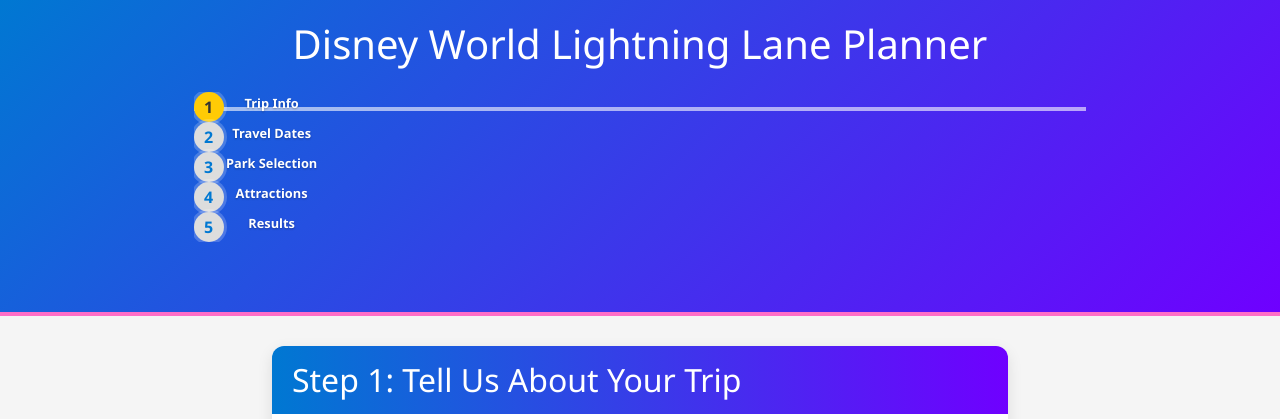
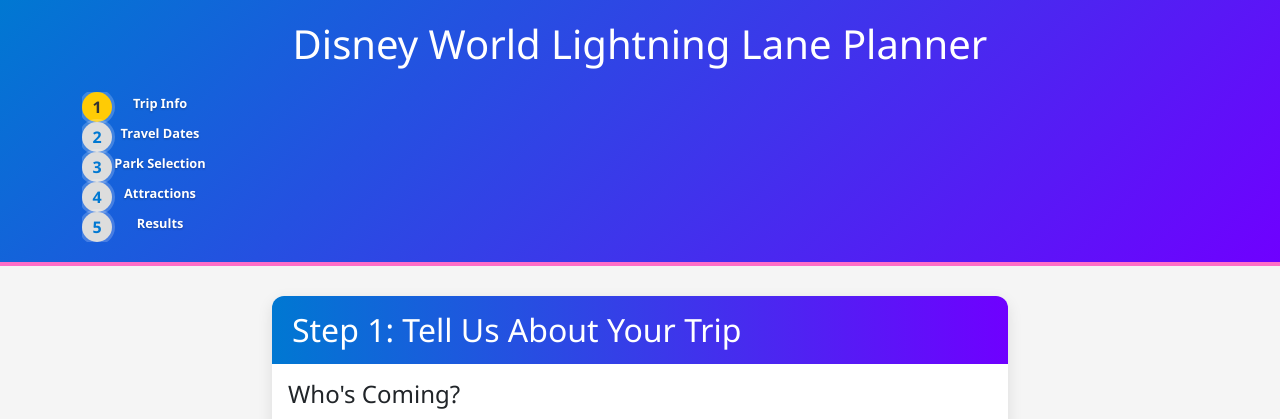
Before and after one commit to swa34/disney-lightning-planner, a Flask app: page /user_info in a window 1280 px wide. Shown: the top 419 px of the page. Run offline with Flask 3, Linux system fonts and the light colour scheme.

Commit message:
remove bar

```diff
--- a/static/style.css
+++ b/static/style.css
@@ -59,25 +59,7 @@
     position: relative;
 }
 
-/* --- PROGRESS BAR STYLING (Matches your multi-step progress in the templates) --- */
-.progress-bar {
-    display: flex;
-    justify-content: space-between;
-    margin: 20px auto 50px auto;
-    position: relative;
-    width: 80%;
-}
 
-.progress-bar::before {
-    content: "";
-    position: absolute;
-    top: 15px;
-    left: 0;
-    width: 100%;
-    height: 4px;
-    background-color: rgba(255, 255, 255, 0.6);
-    z-index: 1;
-}
 
 /* The circles for each step (1, 2, 3...) */
 .progress-step {
```
